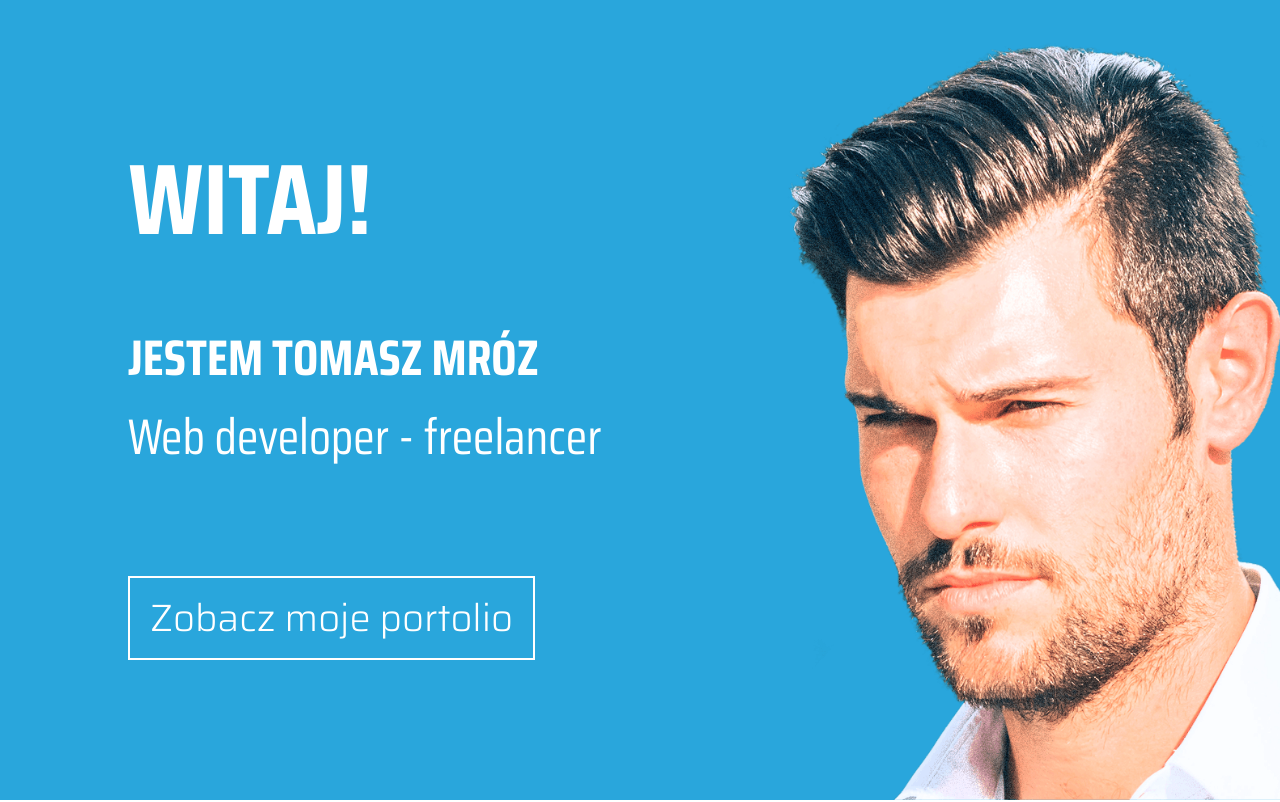
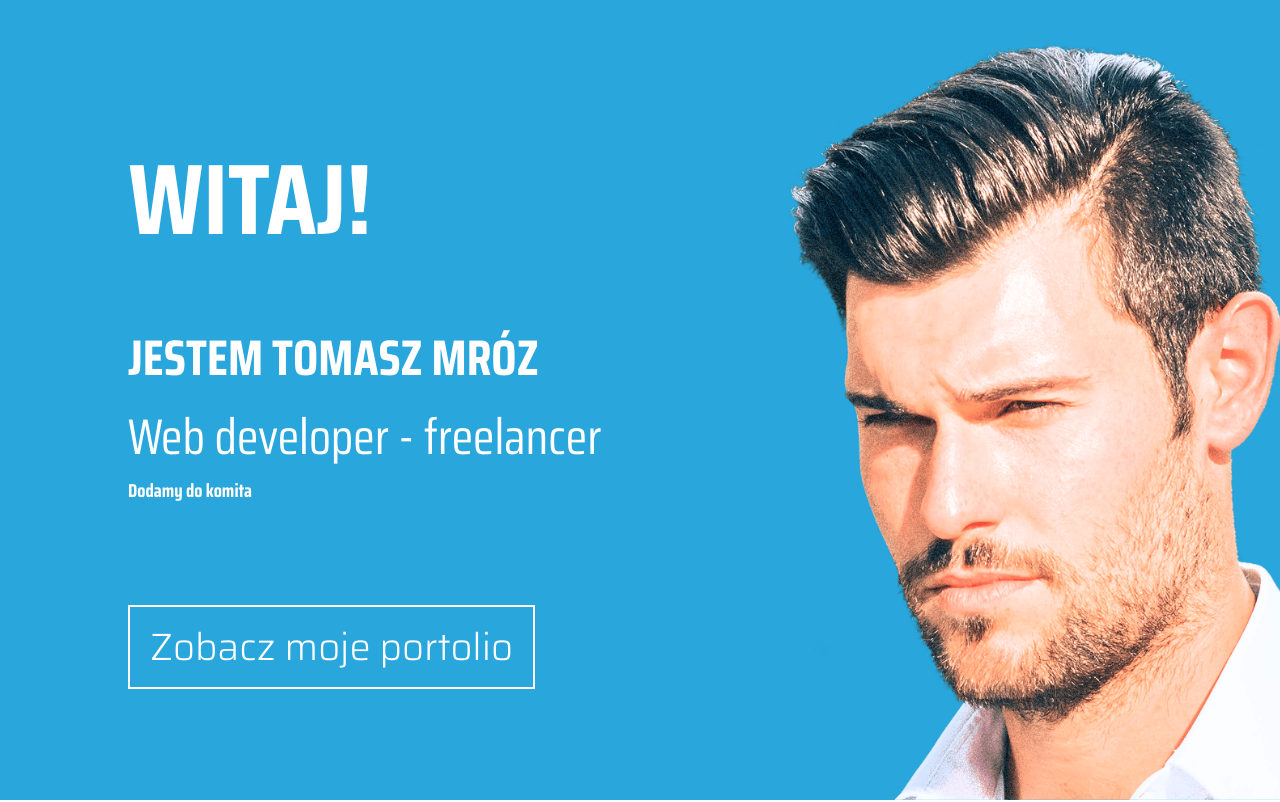
Before and after one commit to TFrost97/webdev-b, a plain HTML site: page index.html in a window 1280 px wide. Shown: the top 802 px of the page. Drawn offline with Linux system fonts and the light colour scheme; a script that the page names is missing.

Commit message:
Prosta Zmiana

```diff
--- a/index.html
+++ b/index.html
@@ -16,6 +16,7 @@
   <p>Witaj!</p>
   <h1>Jestem Tomasz Mróz</h1>
   <h2>Web developer - freelancer</h2>
+  <h3>Dodamy do komita</h3>
   <button>Zobacz moje portolio</button>
 </div>
 <img src="images/photo1.png" alt="Tomasz Mróz img">
```
